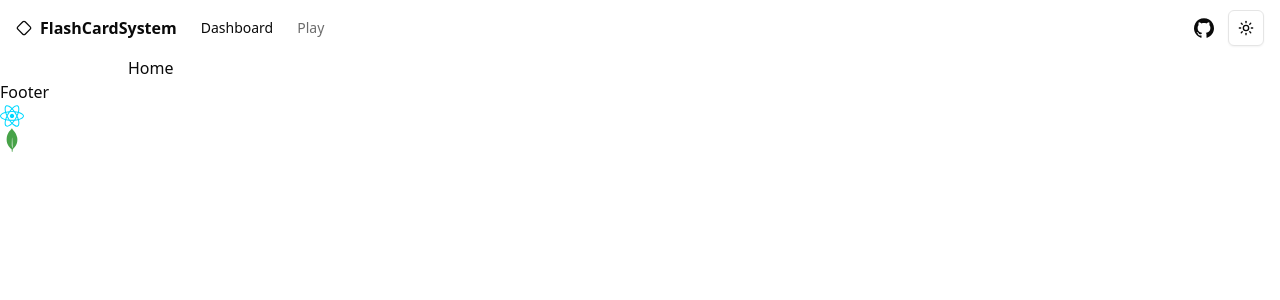
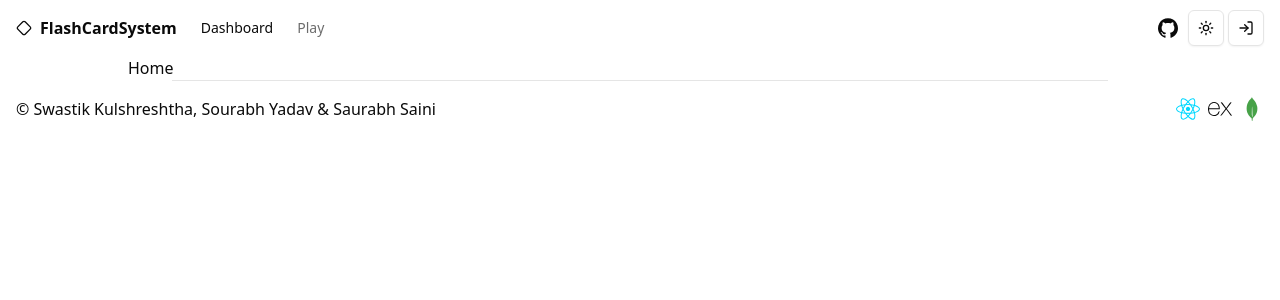
Before and after one commit to Swastik2442/FlashCardSystem, a React (Vite) app in the folder client/: page / in a window 1280 px wide. Shown: the top 300 px of the page. Built offline with nearby package versions, Linux system fonts and the light colour scheme.

Commit message:
Add Footer & Basic Auth Button

```diff
--- /dev/null
+++ b/client/src/components/authButton.tsx
@@ -0,0 +1,12 @@
+import { LogIn, LogOut } from "lucide-react";
+import { Button } from "@/components/ui/button";
+
+export function AuthButton() {
+  return (
+    <Button variant="outline" size="icon">
+      <LogIn className="h-[1.2rem] w-[1.2rem] rotate-0 scale-100 transition-all dark:-rotate-90 dark:scale-0" />
+      <LogOut className="absolute h-[1.2rem] w-[1.2rem] rotate-90 scale-0 transition-all dark:rotate-0 dark:scale-100" />
+      <span className="sr-only">Login/Logout</span>
+    </Button>
+  );
+}
--- a/client/src/components/footer.tsx
+++ b/client/src/components/footer.tsx
@@ -1,15 +1,38 @@
-import { ReactLogo, MongoDBLogo } from "./icons";
+import { ReactLogo, ExpressLogo, MongoDBLogo } from "./icons";
+
+const tech = [
+  {
+    name: "React",
+    icon: ReactLogo,
+    url: "https://react.dev"
+  },
+  {
+    name: "Express",
+    icon: ExpressLogo,
+    url: "https://expressjs.com"
+  },
+  {
+    name: "MongoDB",
+    icon: MongoDBLogo,
+    url: "https://www.mongodb.com"
+  },
+];
 
 export default function Footer() {
   return (
-    <div>
-      Footer
-      <a href="https://react.dev" target="_blank">
-        <ReactLogo className="w-6 h-6" />
-      </a>
-      <a href="https://www.mongodb.com" target="_blank">
-        <MongoDBLogo className="w-6 h-6" />
-      </a>
-    </div>
-  )
+    <footer className="w-full px-4">
+      <hr className="w-3/4 mx-auto" />
+      <div className="flex items-center h-14">
+        <p>&copy; Swastik Kulshreshtha<span className="hidden sm:inline-block">, Sourabh Yadav &amp; Saurabh Saini</span></p>
+        <nav className="flex flex-1 items-center gap-2 justify-end">
+          {tech.map((item) => (
+            <a href={item.url} target="_blank">
+              <item.icon className="w-6 h-6" />
+              <span className="sr-only">{item.name}</span>
+            </a>
+          ))}
+        </nav>
+      </div>
+    </footer>
+  );
 }
--- a/client/src/components/header.tsx
+++ b/client/src/components/header.tsx
@@ -1,30 +1,32 @@
 import { Diamond } from "lucide-react";
 import { GitHubLogo } from "./icons";
 import { ModeToggle } from "./modeToggle";
+import { AuthButton } from "./authButton";
 
 export default function Header() {
   return (
     <header className="sticky top-0 z-50 w-full border-border/40 bg-background/95 backdrop-blur supports-[backdrop-filter]:bg-background/60 px-4">
       <div className="container flex h-14 max-w-screen-2xl items-center">
         <div className="mr-4 flex">
-          <a className="mr-4 flex items-center space-x-2 lg:mr-6" href="/">
+          <a className="mr-4 flex items-center space-x-2 lg:mr-6 hover:cursor-pointer" onClick={() => window.location.reload()}>
             <Diamond className="h-4 w-4" />
-            <span className="font-bold hidden md:inline-block">FlashCardSystem</span>
+            <span className="font-bold hidden sm:inline-block">FlashCardSystem</span>
           </a>
-          <nav className="hidden md:flex items-center gap-4 text-sm lg:gap-6">
+          <nav className="hidden sm:flex items-center gap-4 text-sm lg:gap-6">
             <a className="transition-colors hover:text-foreground/80 text-foreground" href="/dashboard">Dashboard</a>
             <a className="transition-colors hover:text-foreground/80 text-foreground/60" href="/play">Play</a>
           </nav>
         </div>
         <div className="flex flex-1 items-center space-x-2 justify-end">
-          <nav className="flex items-center">
+          <nav className="flex items-center gap-1">
             <a target="_blank" rel="noreferrer" href="https://github.com/Swastik2442/FlashCardSystem">
-              <div className="inline-flex items-center justify-center gap-2 whitespace-nowrap rounded-md text-sm font-medium transition-colors focus-visible:outline-none focus-visible:ring-1 focus-visible:ring-ring disabled:pointer-events-none disabled:opacity-50 hover:bg-accent hover:text-accent-foreground py-2 h-8 w-8 px-0 mr-2">
+              <div className="inline-flex items-center justify-center gap-2 whitespace-nowrap rounded-md text-sm font-medium transition-colors focus-visible:outline-none focus-visible:ring-1 focus-visible:ring-ring disabled:pointer-events-none disabled:opacity-50 hover:bg-accent hover:text-accent-foreground py-2 h-8 w-8 px-0">
                 <GitHubLogo className="h-5 w-5" />
                 <span className="sr-only">GitHub</span>
               </div>
             </a>
             <ModeToggle />
+            <AuthButton />
           </nav>
         </div>
       </div>
```
Also changed, not shown: client/src/components/icons.tsx (+4 -0 lines).
